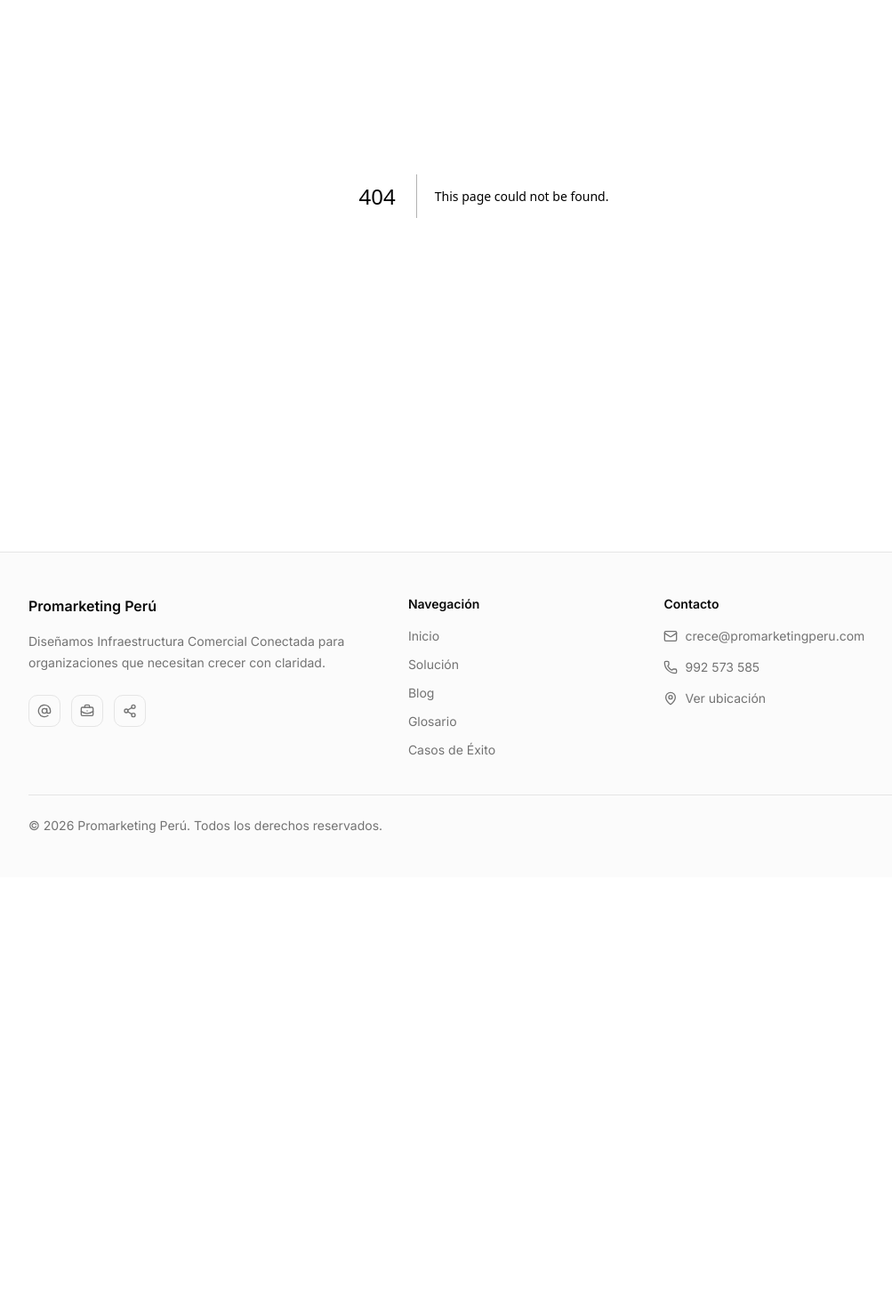
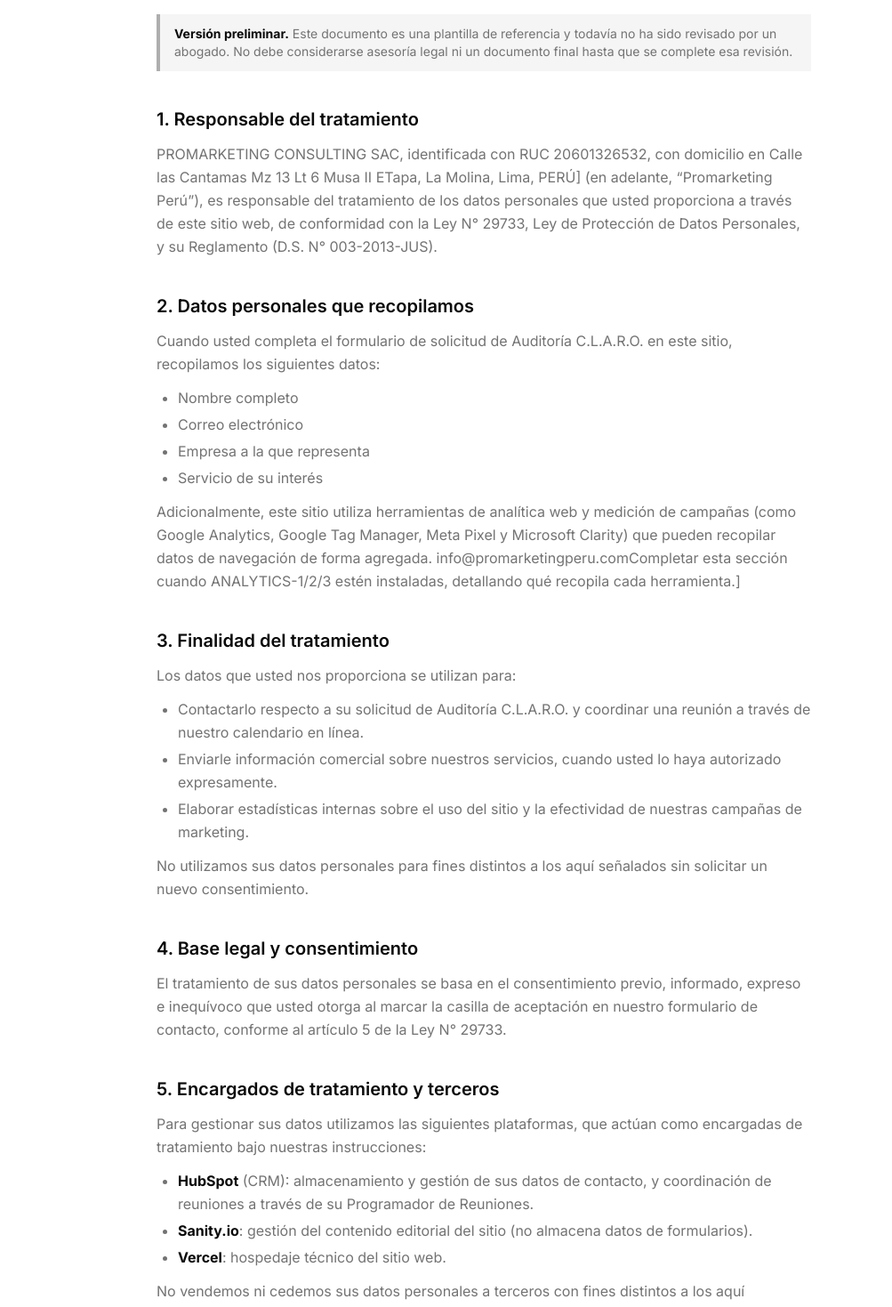
Before and after one commit to Promarketing2026/web, a Next.js app: page /politica-de-privacidad in a window 1280 px wide. Before the commit this address had no page. Shown: the part 180-1649 px from the top of the page at 89% size, without its empty margins (96-1099 px from the left). Before the commit the page ends 1166 px from the top, so only its background shows below. Built offline with nearby package versions, Linux system fonts and the light colour scheme.

Commit message:
docs(legal): agrega pagina de politica de privacidad (plantilla Ley 29733)

```diff
--- /dev/null
+++ b/app/politica-de-privacidad/page.tsx
@@ -0,0 +1,220 @@
+import type { Metadata } from "next";
+
+// ─────────────────────────────────────────────────────────────────────────
+// LEGAL-1 — Página de Política de Privacidad
+//
+// Plantilla base alineada a la Ley N° 29733 (Ley de Protección de Datos
+// Personales, Perú) y su Reglamento (D.S. N° 003-2013-JUS).
+//
+// TODO ANTES DE LANZAR — completar y hacer revisar por un abogado:
+//   1. Reemplazar todos los valores entre [CORCHETES] con los datos reales
+//      de la empresa (razón social, RUC, domicilio, email de contacto).
+//   2. Confirmar con el usuario si existe (o existirá) un Banco Nacional
+//      de Datos Personales registrado ante la ANPD — hoy el texto asume
+//      que sí se hará el registro correspondiente, ajustar si no aplica.
+//   3. Una vez revisado y aprobado el contenido legal, eliminar el banner
+//      <ReviewNotice /> de abajo (o el flag SHOW_REVIEW_NOTICE).
+//   4. Enlazar esta página desde el checkbox de consentimiento del
+//      formulario (A12b) y desde el Footer (ya existe la columna Legal).
+// ─────────────────────────────────────────────────────────────────────────
+
+const SHOW_REVIEW_NOTICE = true;
+const LAST_UPDATED = "29 de julio de 2026";
+
+export const metadata: Metadata = {
+  title: "Política de Privacidad — Promarketing Perú",
+  description:
+    "Cómo Promarketing Perú recopila, usa y protege los datos personales de quienes contactan a través de este sitio, conforme a la Ley N° 29733.",
+};
+
+function ReviewNotice() {
+  if (!SHOW_REVIEW_NOTICE) return null;
+  return (
+    <div className="mb-10 border-l-4 border-foreground/30 bg-muted px-4 py-3 text-sm text-muted-foreground">
+      <strong className="text-foreground">Versión preliminar.</strong> Este
+      documento es una plantilla de referencia y todavía no ha sido revisado
+      por un abogado. No debe considerarse asesoría legal ni un documento
+      final hasta que se complete esa revisión.
+    </div>
+  );
+}
+
+function Section({
+  title,
+  children,
+}: {
+  title: string;
+  children: React.ReactNode;
+}) {
+  return (
+    <section className="mb-10">
+      <h2 className="mb-3 text-xl font-semibold text-foreground">{title}</h2>
+      <div className="space-y-3 text-base leading-relaxed text-muted-foreground">
+        {children}
+      </div>
+    </section>
+  );
+}
+
+export default function PoliticaDePrivacidadPage() {
+  return (
+    <main className="mx-auto max-w-3xl px-4 py-16 md:py-24">
+      <p className="mb-2 text-sm uppercase tracking-wide text-muted-foreground">
+        Legal
+      </p>
+      <h1 className="mb-8 text-3xl font-bold text-foreground md:text-4xl">
+        Política de Privacidad
+      </h1>
+
+      <ReviewNotice />
+
+      <Section title="1. Responsable del tratamiento">
+        <p>
+          PROMARKETING CONSULTING SAC, identificada con RUC 20601326532, con
+          domicilio en Calle las Cantamas Mz 13 Lt 6 Musa II ETapa, La Molina, Lima, PERÚ] (en adelante,
+          &ldquo;Promarketing Perú&rdquo;), es responsable del tratamiento de
+          los datos personales que usted proporciona a través de este sitio
+          web, de conformidad con la Ley N° 29733, Ley de Protección de Datos
+          Personales, y su Reglamento (D.S. N° 003-2013-JUS).
+        </p>
+      </Section>
+
+      <Section title="2. Datos personales que recopilamos">
+        <p>
+          Cuando usted completa el formulario de solicitud de Auditoría
+          C.L.A.R.O. en este sitio, recopilamos los siguientes datos:
+        </p>
+        <ul className="list-disc space-y-1 pl-6">
+          <li>Nombre completo</li>
+          <li>Correo electrónico</li>
+          <li>Empresa a la que representa</li>
+          <li>Servicio de su interés</li>
+        </ul>
+        <p>
+          Adicionalmente, este sitio utiliza herramientas de analítica web y
+          medición de campañas (como Google Analytics, Google Tag Manager,
+          Meta Pixel y Microsoft Clarity) que pueden recopilar datos de
+          navegación de forma agregada. info@promarketingperu.comCompletar esta sección cuando
+          ANALYTICS-1/2/3 estén instaladas, detallando qué recopila cada
+          herramienta.]
+        </p>
+      </Section>
+
+      <Section title="3. Finalidad del tratamiento">
+        <p>Los datos que usted nos proporciona se utilizan para:</p>
+        <ul className="list-disc space-y-1 pl-6">
+          <li>
+            Contactarlo respecto a su solicitud de Auditoría C.L.A.R.O. y
+            coordinar una reunión a través de nuestro calendario en línea.
+          </li>
+          <li>
+            Enviarle información comercial sobre nuestros servicios, cuando
+            usted lo haya autorizado expresamente.
+          </li>
+          <li>
+            Elaborar estadísticas internas sobre el uso del sitio y la
+            efectividad de nuestras campañas de marketing.
+          </li>
+        </ul>
+        <p>
+          No utilizamos sus datos personales para fines distintos a los aquí
+          señalados sin solicitar un nuevo consentimiento.
+        </p>
+      </Section>
+
+      <Section title="4. Base legal y consentimiento">
+        <p>
+          El tratamiento de sus datos personales se basa en el consentimiento
+          previo, informado, expreso e inequívoco que usted otorga al marcar
+          la casilla de aceptación en nuestro formulario de contacto, conforme
+          al artículo 5 de la Ley N° 29733.
+        </p>
+      </Section>
+
+      <Section title="5. Encargados de tratamiento y terceros">
+        <p>
+          Para gestionar sus datos utilizamos las siguientes plataformas, que
+          actúan como encargadas de tratamiento bajo nuestras instrucciones:
+        </p>
+        <ul className="list-disc space-y-1 pl-6">
+          <li>
+            <strong className="text-foreground">HubSpot</strong> (CRM):
+            almacenamiento y gestión de sus datos de contacto, y
+            coordinación de reuniones a través de su Programador de
+            Reuniones.
+          </li>
+          <li>
+            <strong className="text-foreground">Sanity.io</strong>: gestión
+            del contenido editorial del sitio (no almacena datos de
+            formularios).
+          </li>
+          <li>
+            <strong className="text-foreground">Vercel</strong>: hospedaje
+            técnico del sitio web.
+          </li>
+        </ul>
+        <p>
+          No vendemos ni cedemos sus datos personales a terceros con fines
+          distintos a los aquí descritos.
+        </p>
+      </Section>
+
+      <Section title="6. Plazo de conservación">
+        <p>
+          Conservamos sus datos personales mientras exista una relación
+          comercial o de interés vigente con usted, y hasta  24
+          meses después del último contacto, salvo que usted solicite antes
+          su eliminación o exista una obligación legal de conservarlos por
+          más tiempo.
+        </p>
+      </Section>
+
+      <Section title="7. Sus derechos (derechos ARCO)">
+        <p>
+          Usted puede ejercer en cualquier momento sus derechos de Acceso,
+          Rectificación, Cancelación y Oposición (derechos ARCO), así como
+          solicitar la portabilidad de sus datos, escribiendo a{" "}
+          <a
+            href="mailto:info@promarketingperu.com"
+            className="underline underline-offset-2 hover:text-foreground"
+          >
+            info@promarketingperu.com
+          </a>
+          , indicando el derecho que desea ejercer y adjuntando copia de su
+          documento de identidad.
+        </p>
+        <p>
+          Si considera que el tratamiento de sus datos personales vulnera la
+          normativa vigente, puede presentar un reclamo ante la Autoridad
+          Nacional de Protección de Datos Personales (ANPD).
+        </p>
+      </Section>
+
+      <Section title="8. Cambios a esta política">
+        <p>
+          Podemos actualizar esta política para reflejar cambios legales,
+          técnicos o en nuestros servicios. La fecha de la última
+          actualización se indica al final de este documento.
+        </p>
+      </Section>
+
+      <Section title="9. Contacto">
+        <p>
+          Para cualquier consulta sobre esta Política de Privacidad, escríbanos
+          a{" "}
+          <a
+            href="mailto:info@promarketingperu.com"
+            className="underline underline-offset-2 hover:text-foreground"
+          >
+            info@promarketingperu.com
+          </a>
+          .
+        </p>
+      </Section>
+
+      <p className="mt-12 text-sm text-muted-foreground">
+        Última actualización: {LAST_UPDATED}
+      </p>
+    </main>
+  );
+}
```
Also changed, not shown: 1 other file (tests, documents, lock files or other folders).
